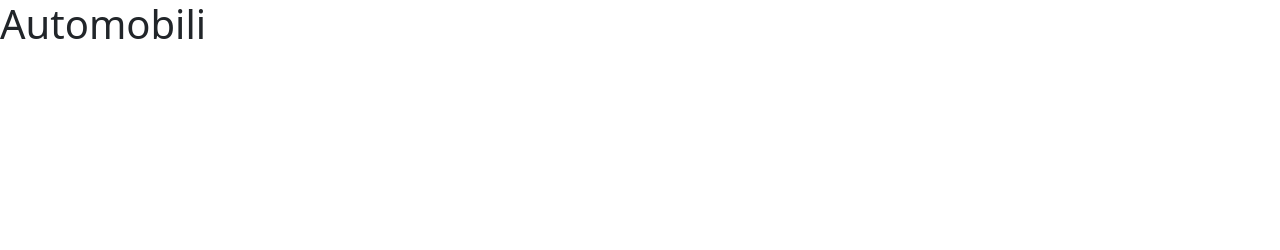
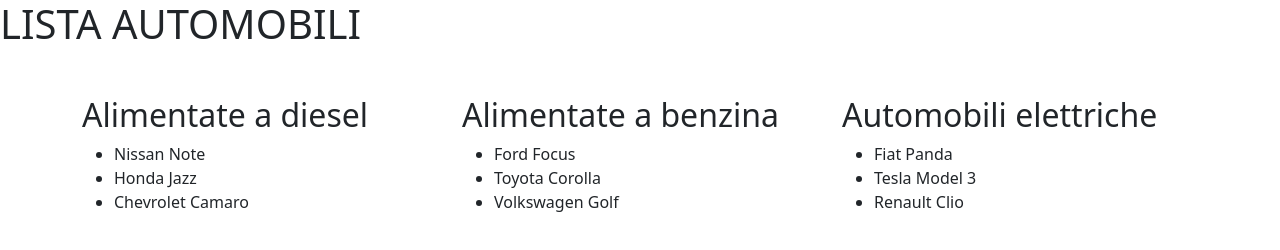
Before and after one commit to feffyx/js-automobili, a plain HTML site: page index.html in a window 1280 px wide. Drawn offline with nearby package versions, Linux system fonts and the light colour scheme.

Commit message:
completed + HTML

```diff
--- a/css/style.css
+++ b/css/style.css
@@ -0,0 +1,5 @@
+* {
+    margin: 0;
+    padding: 0;
+    box-sizing: border-box;
+}
--- a/index.html
+++ b/index.html
@@ -18,8 +18,33 @@
 <body>
 
     <main>
-        <h1>Automobili</h1>
+        <h1>LISTA AUTOMOBILI</h1>
     </main>
+
+    <div class="container mt-5">
+        <div class="row">
+            <div class="col-md-4">
+                <h2>Alimentate a diesel</h2>
+                <ul id="lista1">
+
+                </ul>
+            </div>
+
+            <div class="col-md-4">
+                <h2>Alimentate a benzina</h2>
+                <ul id="lista2">
+
+                </ul>
+            </div>
+
+            <div class="col-md-4">
+                <h2>Automobili elettriche</h2>
+                <ul id="lista3">
+
+                </ul>
+            </div>
+        </div>
+    </div>
 
 
         <!-- Javascript -->
--- a/js/main.js
+++ b/js/main.js
@@ -19,10 +19,33 @@ let alimentazioneElettrica = [];
 // COLLOCA CIASCUN AUTOMOBILE NEL RISPETTIVO ARRAY
 listaAutomobili.forEach(function (automobile) {
     if (automobile.alimentazione === 'diesel') {
-        alimentazioneDiesel.push;
+        alimentazioneDiesel.push(automobile);
     } else if (automobile.alimentazione === 'benzina') {
-        alimentazioneBenzina.push;
+        alimentazioneBenzina.push(automobile);
     } else {
-        alimentazioneElettrica.push;
+        alimentazioneElettrica.push(automobile);
     }
+    console.log(automobile)
 });
+
+// STAMPA SEPARATAMENTE I 3 ARRAY
+console.log('Alimentate a diesel', alimentazioneDiesel);
+
+console.log('Alimentate a benzina', alimentazioneBenzina);
+
+console.log('Automobili elettriche', alimentazioneElettrica);
+
+
+// HTML
+stampaLista(alimentazioneDiesel,'lista1');
+stampaLista(alimentazioneBenzina,'lista2');
+stampaLista(alimentazioneElettrica,'lista3');
+
+function stampaLista(array, idLista){
+    let listaHtml = '';
+    for (let i = 0; i < array.length; i++) {
+        let automobile = array[i]
+        listaHtml += `<li>${automobile.marca} ${automobile.modello}</li>`;
+    }
+    document.getElementById(idLista).innerHTML = listaHtml;
+}
```
